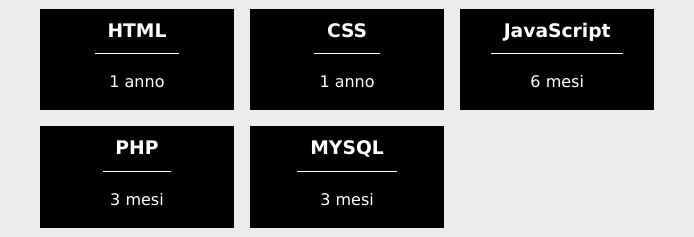
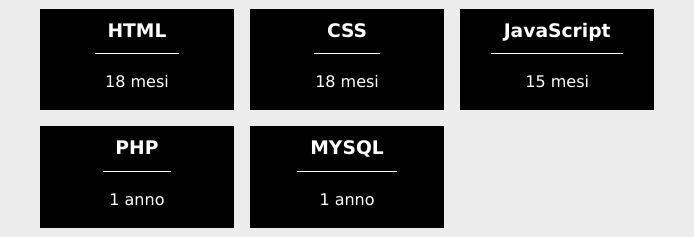
Before and after one commit to lilianagorga/lilianagorga.github.io, a website: page about/index.html in a window 1280 px wide. Shown: the part 715-952 px from the top of the page, 293-987 px from the left. Drawn offline with Linux system fonts and the light colour scheme.

Commit message:
update about page

```diff
--- a/about/index.html
+++ b/about/index.html
@@ -55,35 +55,35 @@
 					<div class="skill">
 						<h3 class="skill-title">HTML</h3>
 						<div class="skill-level">
-							<p>1 anno</p>
+							<p>18 mesi</p>
 						</div>
 					</div>
 
 					<div class="skill">
 						<h3 class="skill-title">CSS</h3>
 						<div class="skill-level">
-							<p>1 anno</p>
+							<p>18 mesi</p>
 						</div>
 					</div>
 
 					<div class="skill">
 						<h3 class="skill-title">JavaScript</h3>
 						<div class="skill-level">
-							<p>6 mesi</p>
+							<p>15 mesi</p>
 						</div>
 					</div>
 
 					<div class="skill">
 						<h3 class="skill-title">PHP</h3>
 						<div class="skill-level">
-							<p>3 mesi</p>
+							<p>1 anno</p>
 						</div>
 					</div>
 
 					<div class="skill">
 						<h3 class="skill-title">MYSQL</h3>
 						<div class="skill-level">
-							<p>3 mesi</p>
+							<p>1 anno</p>
 						</div>
 					</div>
 				</div>
```
